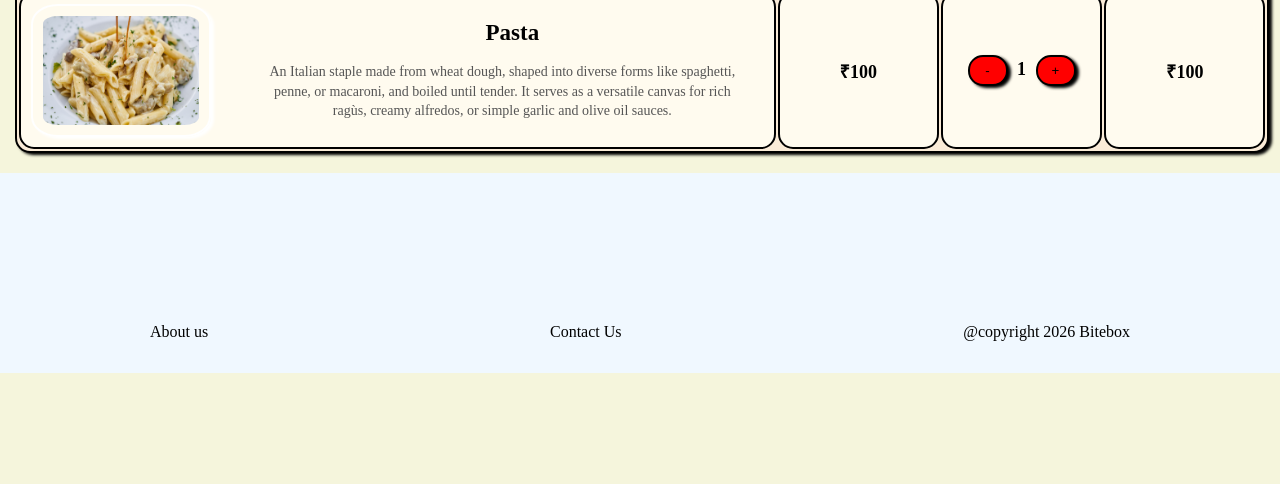
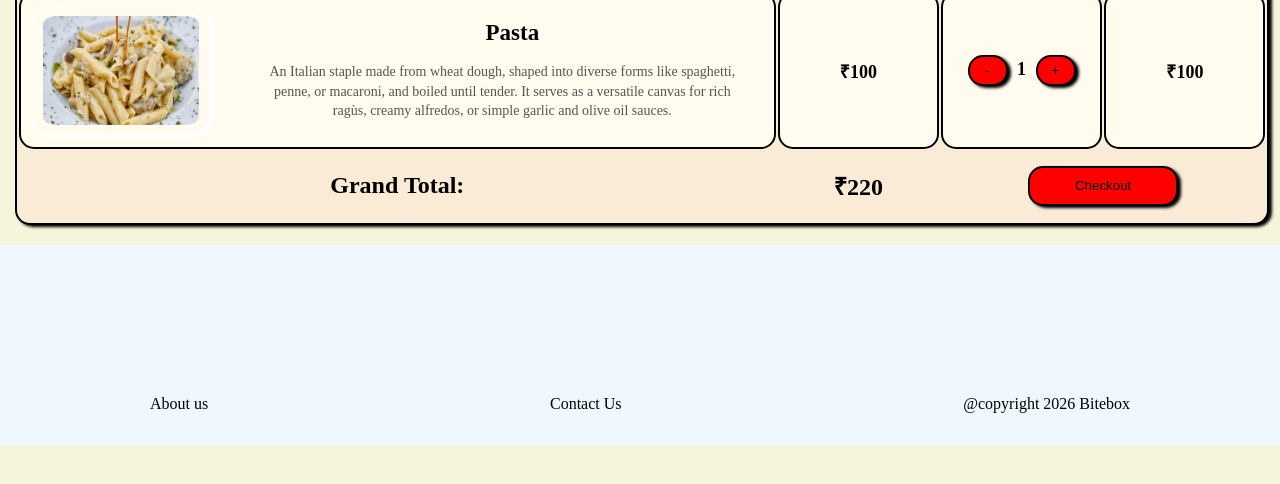
Before and after one commit to nidhishkuduva/bitebox, a plain HTML site: page cart.html in a window 1280 px wide. Shown: the part 454-938 px from the top of the page. Drawn offline with Linux system fonts and the light colour scheme.

Commit message:
added missing grand total

```diff
--- a/cart.css
+++ b/cart.css
@@ -228,3 +228,26 @@
             font-size: 18px;
             font-weight: bold;
         }
+
+        #checkout {
+            background-color: red;
+            padding: 6px 12px;
+            border-radius: 15px;
+            cursor: pointer;
+            width: 150px;
+            height: 40px;
+            border: 2px solid black;
+            box-shadow: 3px 2px 3px 0px black;
+            margin: 5px;
+        }
+
+        #checkout:hover {
+            background-color: black;
+            color: red;
+            border: 2px solid red;
+        }
+
+        .last{
+            border: none;
+            background-color: antiquewhite;
+        }
--- a/cart.html
+++ b/cart.html
@@ -82,6 +82,11 @@
                     </td>
                     <td class="total-col">₹100</td>
                 </tr>
+                <tr>
+                    <td class="last" colspan="1"><h2>Grand Total:</h2></td>
+                    <td class="last" colspan="1"><h2>₹220</h2></td>
+                    <td class="last" colspan="2"><button id="checkout">Checkout</button></td>
+                </tr>
             </tbody>
         </table>
     </section>
```
